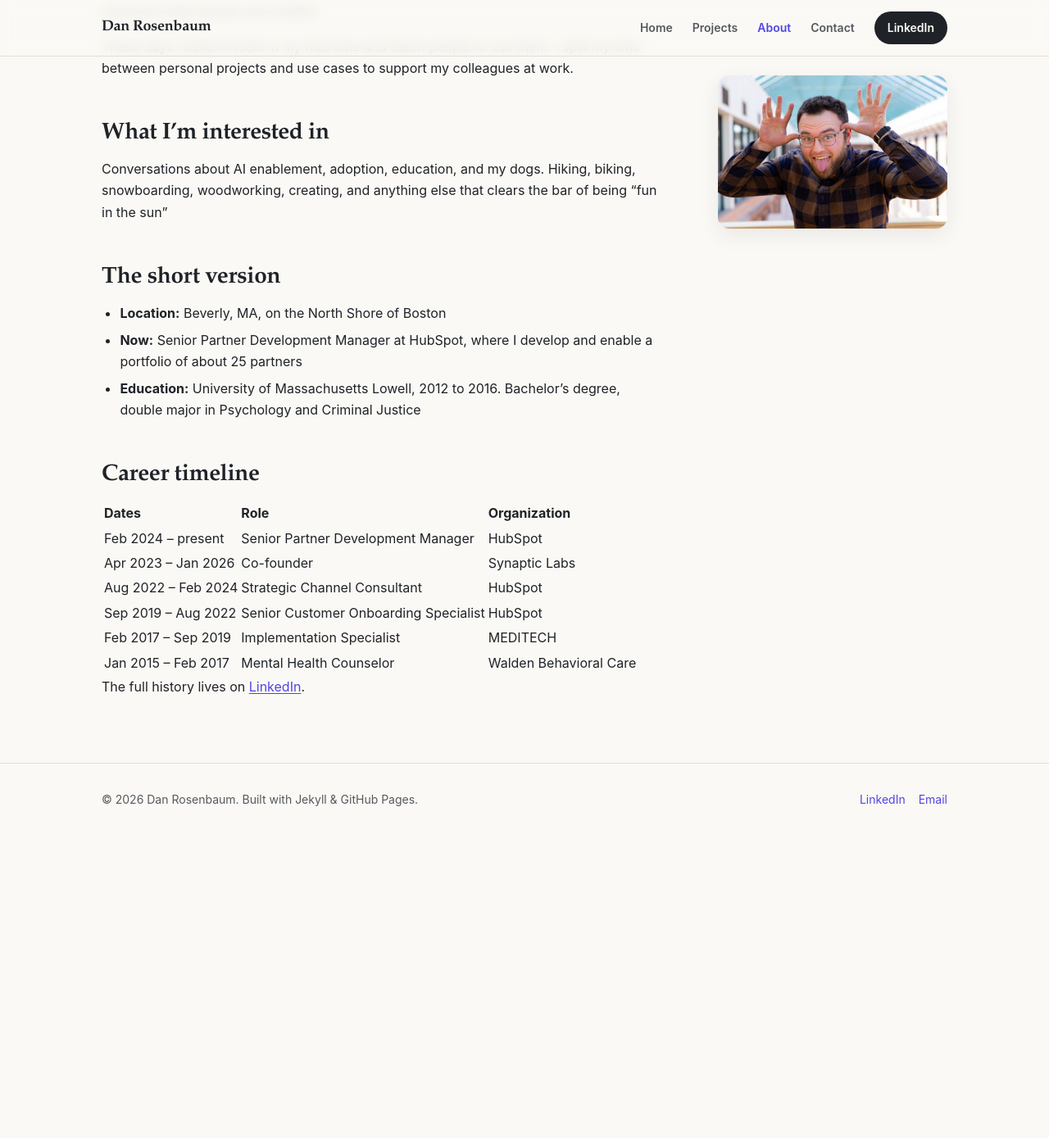
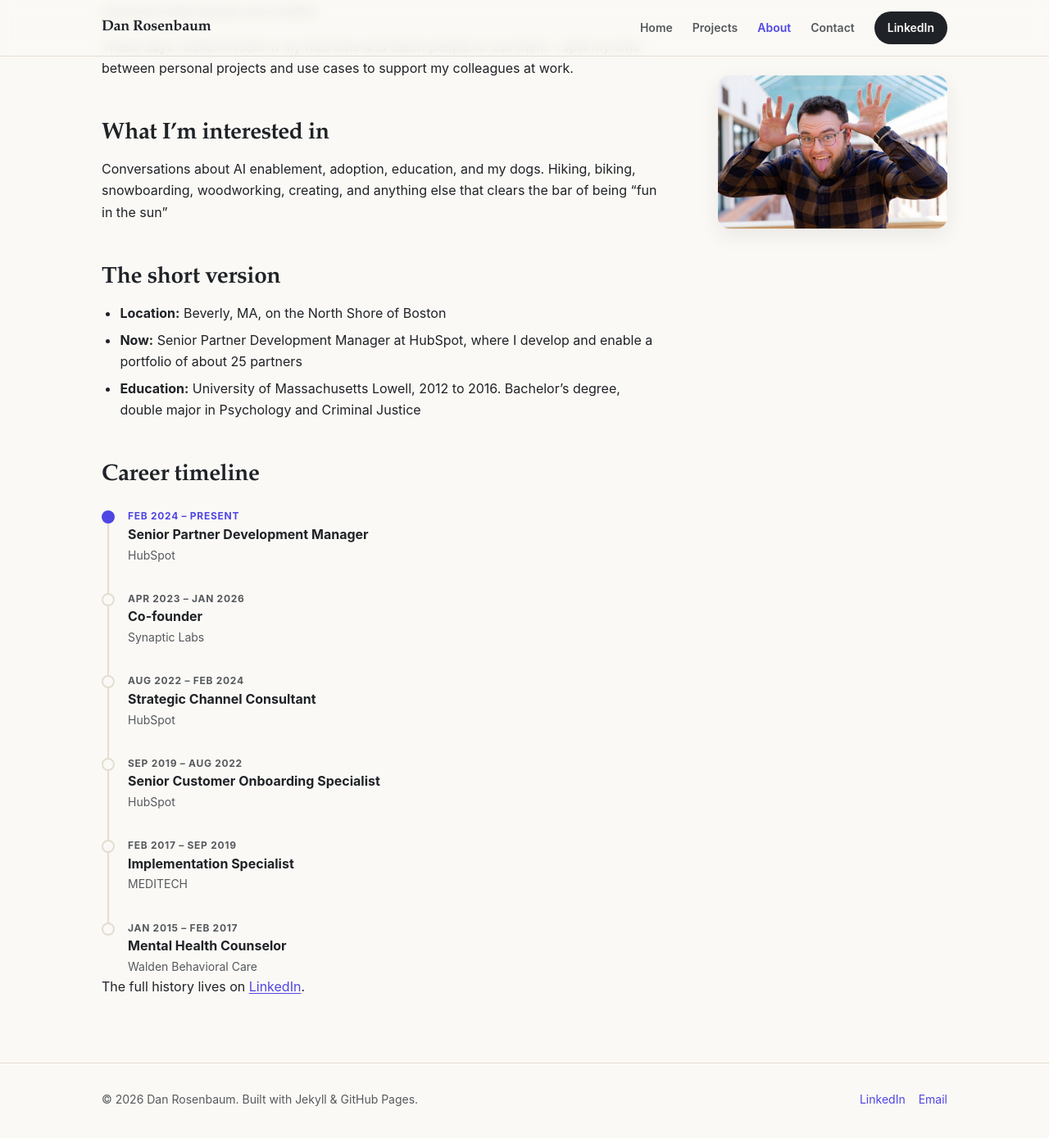
Before and after one commit to drosenbaum1794/portfolio, a Jekyll site: the page built from about.md, in a window 1280 px wide and 1400 px high, scrolled down 677 px. Shown: the top 1389 px of the window at 82% size. Built offline with Jekyll 4.4.1, drawn with Linux system fonts in a browser that asks for light colours; before the commit the page ends 1710 px from its top, so only the background shows below that.

Commit message:
Turn the career timeline into a vertical timeline
Replaces the three-column markdown table, which crowded badly once role titles ran long. Now a spine with a bubble per role, the current one filled.

Roles moved into about.md front matter and render through _includes/timeline.html, so adding one is three lines and no markup. An ordered list, since the sequence is the point.

The spine is drawn as a segment per item rather than one line down the container: a full-height line runs past the last bubble and trails beside the final entry's text. Each segment spans its own bubble's centre to the next one's, and the last item draws none.

Co-Authored-By: Claude Opus 5 <noreply@anthropic.com>

```diff
--- /dev/null
+++ b/_includes/timeline.html
@@ -0,0 +1,19 @@
+{% comment %}
+  Vertical career timeline. Entries live in the page's front matter under
+  `timeline:`, so adding a role never means touching markup or CSS.
+
+  Usage: {% include timeline.html entries=page.timeline %}
+
+  Each entry takes dates, role, org, and optionally `current: true` to fill
+  in the marker. An ordered list, because the sequence is the point.
+{% endcomment %}
+<ol class="timeline">
+  {% for entry in include.entries %}
+  <li class="timeline__item{% if entry.current %} timeline__item--current{% endif %}">
+    <span class="timeline__marker" aria-hidden="true"></span>
+    <p class="timeline__dates">{{ entry.dates }}</p>
+    <h3 class="timeline__role">{{ entry.role }}</h3>
+    <p class="timeline__org">{{ entry.org }}</p>
+  </li>
+  {% endfor %}
+</ol>
--- a/about.md
+++ b/about.md
@@ -5,6 +5,28 @@ subtitle: " Getting people to trust new ways of working."
 permalink: /about/
 photo: "/assets/images/dan-about.jpg"
 photo_alt: "Dan Rosenbaum pulling a playful face, hands raised beside his head"
+# Career timeline. Newest first. Add a role here and the timeline picks it
+# up; mark exactly one entry `current: true` to fill in its marker.
+timeline:
+  - dates: "Feb 2024 – present"
+    role: "Senior Partner Development Manager"
+    org: "HubSpot"
+    current: true
+  - dates: "Apr 2023 – Jan 2026"
+    role: "Co-founder"
+    org: "Synaptic Labs"
+  - dates: "Aug 2022 – Feb 2024"
+    role: "Strategic Channel Consultant"
+    org: "HubSpot"
+  - dates: "Sep 2019 – Aug 2022"
+    role: "Senior Customer Onboarding Specialist"
+    org: "HubSpot"
+  - dates: "Feb 2017 – Sep 2019"
+    role: "Implementation Specialist"
+    org: "MEDITECH"
+  - dates: "Jan 2015 – Feb 2017"
+    role: "Mental Health Counselor"
+    org: "Walden Behavioral Care"
 ---
 My first job out of college was as a mental health counselor, splitting my time between an
 inpatient psychiatric unit and an inpatient eating disorders unit. Odd start
@@ -43,13 +65,6 @@ of being "fun in the sun"
 
 ## Career timeline
 
-| Dates | Role | Organization |
-| :--- | :--- | :--- |
-| Feb 2024 – present | Senior Partner Development Manager | HubSpot |
-| Apr 2023 – Jan 2026 | Co-founder | Synaptic Labs |
-| Aug 2022 – Feb 2024 | Strategic Channel Consultant | HubSpot |
-| Sep 2019 – Aug 2022 | Senior Customer Onboarding Specialist | HubSpot |
-| Feb 2017 – Sep 2019 | Implementation Specialist | MEDITECH |
-| Jan 2015 – Feb 2017 | Mental Health Counselor | Walden Behavioral Care |
+{% include timeline.html entries=page.timeline %}
 
 The full history lives on [LinkedIn]({{ site.author.linkedin }}){:target="_blank" rel="noopener"}.
--- a/assets/css/main.scss
+++ b/assets/css/main.scss
@@ -370,6 +370,79 @@ ul { margin: 0; padding: 0; list-style: none; }
   font-weight: 600;
   -webkit-user-select: all;
   user-select: all;
+}
+
+/* ==========================================================================
+   8b. Career timeline
+   A spine with a bubble per role. Selectors are scoped under .timeline so
+   they outrank the .prose h3 and .prose p rules this sits inside.
+   ========================================================================== */
+.timeline {
+  position: relative;
+  list-style: none;
+  margin: var(--space-5) 0 0;
+  padding: 0;
+}
+.timeline .timeline__item {
+  position: relative;
+  margin: 0;
+  padding: 0 0 var(--space-6) var(--space-6);
+}
+.timeline .timeline__item:last-child { padding-bottom: 0; }
+
+/* The spine, drawn per item rather than once down the whole list. A single
+   full-height line would run past the last bubble and trail alongside the
+   final entry's text. Each segment starts at its own bubble's centre and
+   reaches 11px into the next item, which is exactly that bubble's centre.
+   The last item draws nothing, so the line stops where the dates stop. */
+.timeline .timeline__item:not(:last-child)::before {
+  content: "";
+  position: absolute;
+  left: 7px;
+  top: 11px;
+  bottom: -11px;
+  width: 2px;
+  background: var(--color-border);
+}
+
+.timeline .timeline__marker {
+  position: absolute;
+  left: 0;
+  top: 3px;
+  width: 16px;
+  height: 16px;
+  border-radius: 50%;
+  background: var(--color-bg);
+  border: 2px solid var(--color-border);
+}
+/* The role held now. Filled rather than hollow, and the date line picks up
+   the accent too, so the distinction is not carried by colour alone. */
+.timeline .timeline__item--current .timeline__marker {
+  background: var(--color-accent);
+  border-color: var(--color-accent);
+}
+.timeline .timeline__item--current .timeline__dates { color: var(--color-accent); }
+
+.timeline .timeline__dates {
+  margin: 0 0 2px;
+  font-size: var(--text-xs);
+  font-weight: 700;
+  text-transform: uppercase;
+  letter-spacing: 0.06em;
+  color: var(--color-ink-soft);
+}
+.timeline .timeline__role {
+  font-family: var(--font-sans);
+  font-size: var(--text-base);
+  font-weight: 700;
+  line-height: var(--leading-snug);
+  letter-spacing: 0;
+  margin: 0 0 2px;
+}
+.timeline .timeline__org {
+  margin: 0;
+  font-size: var(--text-sm);
+  color: var(--color-ink-soft);
 }
 
 /* ==========================================================================
```
Also changed, not shown: README.md.
